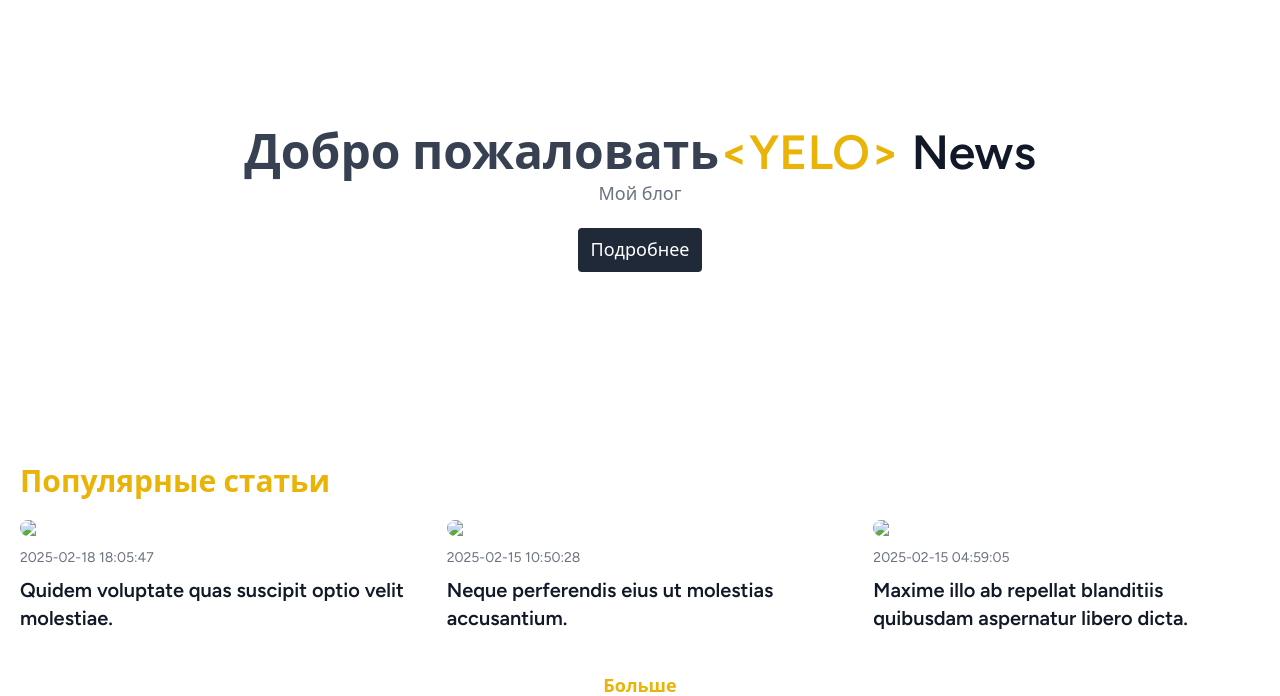
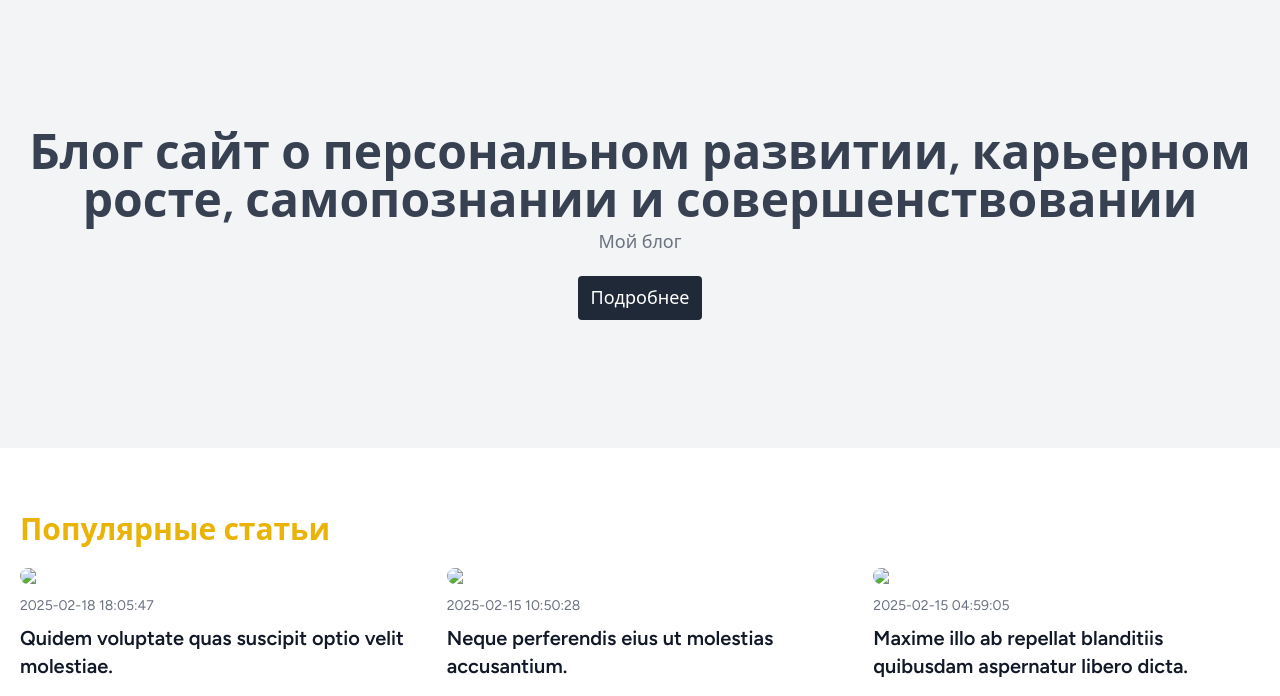
Before and after one commit to Parabe11um/personal-growth-blog, a Laravel app: page / in a window 1280 px wide. Shown: the part 57-753 px from the top of the page. Run offline with Laravel 12, Linux system fonts and the light colour scheme; data comes from the database, SQL or seed files in the repository; data that the repository does not hold is empty; style sheets or scripts are compiled from the project's sources; some libraries are stand-ins or nearby versions.

Commit message:
Fixed: detail page, comments and text

```diff
--- a/resources/views/home.blade.php
+++ b/resources/views/home.blade.php
@@ -1,9 +1,9 @@
 <x-app-layout title="Home">
 
     @section('hero')
-        <div class="w-full text-center py-32">
+        <div class="w-full text-center py-32 bg-gray-100">
             <h1 class="text-2xl md:text-3xl font-bold text-center lg:text-5xl text-gray-700">
-                Добро пожаловать<span class="text-yellow-500">&lt;YELO&gt;</span> <span class="text-gray-900"> News</span>
+                Блог сайт о персональном развитии, карьерном росте, самопознании и совершенствовании
             </h1>
             <p class="text-gray-500 text-lg mt-1">Мой блог</p>
             <a class="px-3 py-2 text-lg text-white bg-gray-800 rounded mt-5 inline-block"
--- a/resources/views/livewire/post-comments.blade.php
+++ b/resources/views/livewire/post-comments.blade.php
@@ -21,10 +21,10 @@
             <div class="comment [&:not(:last-child)]:border-b border-gray-100 py-5">
                 <div class="user-meta flex mb-4 text-sm items-center">
                     <x-posts.author :author="$comment->user" size="sm"/>
-                    <span class="text-gray-500">{{ $comment->created_at->diffForHumanz() }}</span>
+                    <span class="text-gray-500">{{ $comment->created_at->diffForHumans() }}</span>
                 </div>
                 <div class="text-justify text-gray-700  text-sm">
-                    {{ $comment->$comment }}
+                    {{ $comment->comment }}
                 </div>
             </div>
 
--- a/resources/views/posts/show.blade.php
+++ b/resources/views/posts/show.blade.php
@@ -22,7 +22,7 @@
         <div
             class="article-actions-bar my-6 flex text-sm items-center justify-between border-t border-b border-gray-100 py-4 px-2">
             <div class="flex items-center">
-                <livewire:like-button :key="'like-'.$post->id" :post/>
+                <livewire:like-button :key="'like-'.$post->id" :post="$post" />
             </div>
             <div>
                 <div class="flex items-center">
@@ -40,6 +40,6 @@
             @endforeach
         </div>
 
-        <livewire:post-comments :key="'comments' .$post->id" :post/>
+        <livewire:post-comments :key="'comments' .$post->id" :post="$post"/>
     </article>
 </x-app-layout>
```
Also changed, not shown: database/migrations/2025_01_22_230034_create_comments_table.php.
